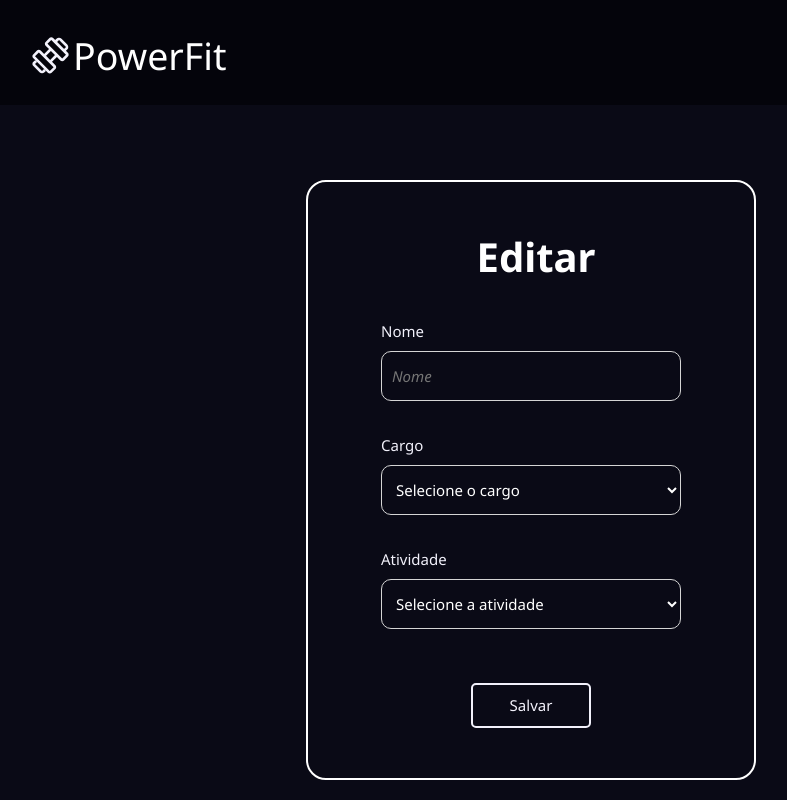
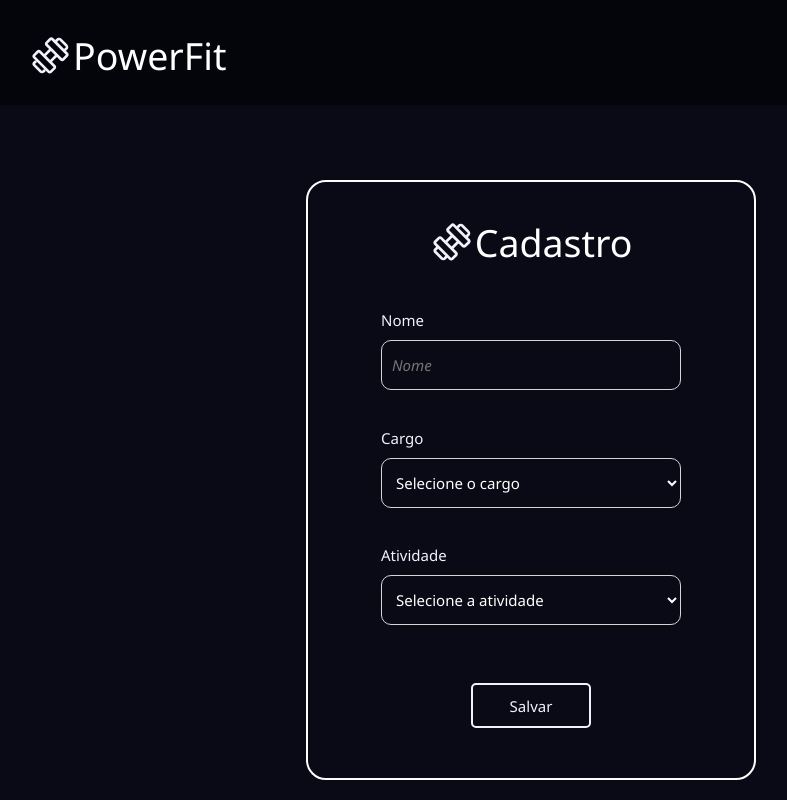
Before and after one commit to SamuelFVG/powerfit-trainee-cpe, a React (Vite) app in the folder powerfit/: page /editar in a window 1280 px wide. Shown: the top 800 px of the page, without its empty margins (109-896 px from the left). Built offline with nearby package versions, Linux system fonts and the light colour scheme.

Commit message:
Padding Editar - Cadastro

```diff
--- a/powerfit/src/pages/Cadastro/Styles.js
+++ b/powerfit/src/pages/Cadastro/Styles.js
@@ -59,6 +59,7 @@ export const InputForm = styled.input`
 `
 
 export const CadastroContainer = styled.div`
+padding-top: 30px;
   width: 400px;
   height: 50%;
   border: 2px solid white;
--- a/powerfit/src/pages/Editar/Editar.jsx
+++ b/powerfit/src/pages/Editar/Editar.jsx
@@ -1,6 +1,6 @@
 import { useNavigate } from "react-router-dom";
 import React from "react";
-import { DropDownGenerico } from "../../components";
+import { DropDownGenerico,LogoGenerica } from "../../components";
 import {
   LogoEditar,
   EditContainer,
@@ -44,12 +44,7 @@ export default function Editar() {
   return (
     <EditContainer>
       <EditorContainer>
-        {
-          <LogoEditar>
-            <h2>Editar</h2>
-          </LogoEditar>
-        }
-
+         <LogoGenerica texto={"Cadastro"} backgroundColor={"#0A0A16"} />
         <DivField>
           <DivLabel>Nome</DivLabel>
           <Entrada
--- a/powerfit/src/pages/Editar/Styles.js
+++ b/powerfit/src/pages/Editar/Styles.js
@@ -23,6 +23,7 @@ export const EditContainer = styled.section`
   background-color: #0A0A16;
   `
   export const EditorContainer = styled.div`
+padding-top:30px;
   width: 450px;
   height: 600px;
   border: 2px solid white;
```
